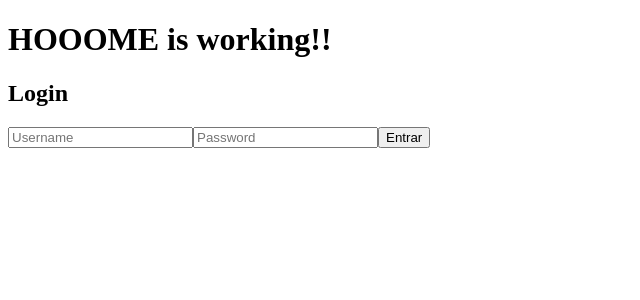
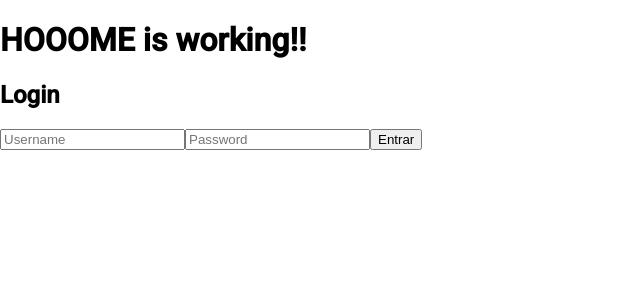
Before and after one commit to joaofreitas5/Paw_hub, an Angular app: page /login in a window 1280 px wide. Shown: the top 300 px of the page, without its empty margins (0-640 px from the left). Built offline with nearby package versions, Linux system fonts and the light colour scheme.

Commit message:
angular materials

```diff
--- a/angular.json
+++ b/angular.json
@@ -27,6 +27,7 @@
               }
             ],
             "styles": [
+              "@angular/material/prebuilt-themes/azure-blue.css",
               "src/styles.css"
             ],
             "scripts": [],
@@ -90,6 +91,7 @@
               }
             ],
             "styles": [
+              "@angular/material/prebuilt-themes/azure-blue.css",
               "src/styles.css"
             ],
             "scripts": []
--- a/package.json
+++ b/package.json
@@ -12,10 +12,12 @@
   "private": true,
   "dependencies": {
     "@angular/animations": "^19.2.12",
+    "@angular/cdk": "^19.2.17",
     "@angular/common": "^19.2.0",
     "@angular/compiler": "^19.2.0",
     "@angular/core": "^19.2.12",
     "@angular/forms": "^19.2.0",
+    "@angular/material": "^19.2.17",
     "@angular/platform-browser": "^19.2.0",
     "@angular/platform-browser-dynamic": "^19.2.0",
     "@angular/platform-server": "^19.2.0",
--- a/src/index.html
+++ b/src/index.html
@@ -6,8 +6,10 @@
   <base href="/">
   <meta name="viewport" content="width=device-width, initial-scale=1">
   <link rel="icon" type="image/x-icon" href="favicon.ico">
+  <link href="https://fonts.googleapis.com/css2?family=Roboto:wght@300;400;500&display=swap" rel="stylesheet">
+  <link href="https://fonts.googleapis.com/icon?family=Material+Icons" rel="stylesheet">
 </head>
-<body>
+<body class="mat-typography">
   <app-root></app-root>
 </body>
 </html>
--- a/src/styles.css
+++ b/src/styles.css
@@ -1 +1,4 @@
 /* You can add global styles to this file, and also import other style files */
+
+html, body { height: 100%; }
+body { margin: 0; font-family: Roboto, "Helvetica Neue", sans-serif; }
```
Also changed, not shown: src/app/services/auth.service.ts (line endings or trailing spaces), 1 other file (tests, documents, lock files or other folders).
